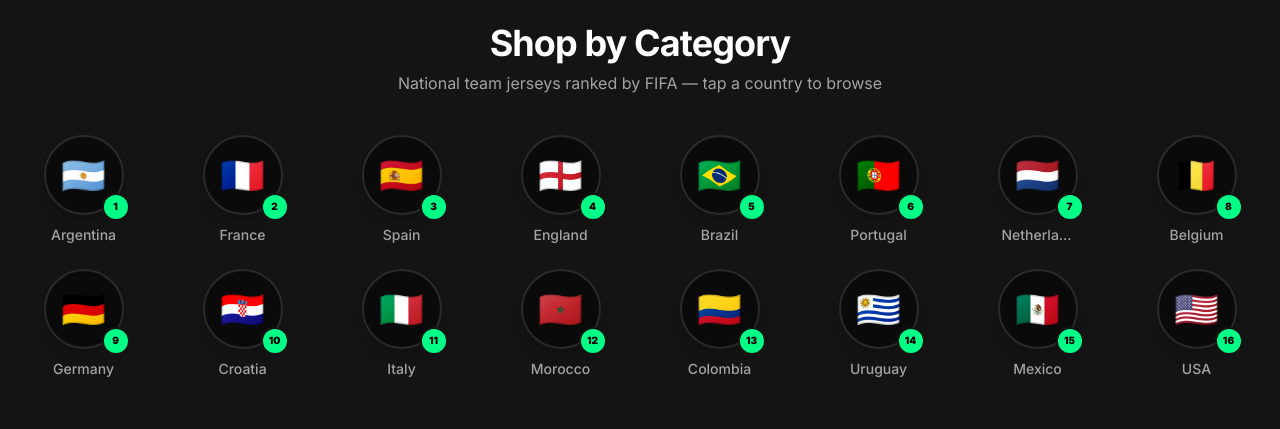
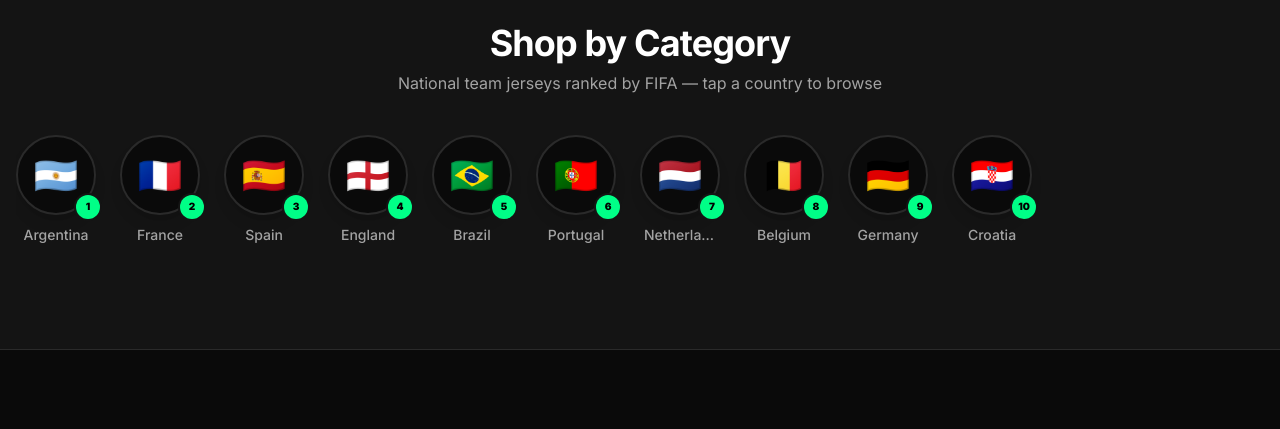
Before and after one commit to sportsexe7-wq/SPORTSEXES-Store, a React (Vite) app: page / in a window 1280 px wide. Shown: the part 1240-1669 px from the top of the page. Built offline with nearby package versions, Linux system fonts and the light colour scheme; no server answers.

Commit message:
Show top 10 countries in horizontal scrollable row
Co-Authored-By: Claude Sonnet 4.6 <noreply@anthropic.com>

```diff
--- a/src/components/home/ShopByCategorySection.tsx
+++ b/src/components/home/ShopByCategorySection.tsx
@@ -13,14 +13,15 @@ export function ShopByCategorySection() {
           </p>
         </div>
 
-        <div className="grid grid-cols-4 gap-6 sm:grid-cols-6 md:grid-cols-8 lg:grid-cols-8">
-          {FIFA_COUNTRIES.map((country, i) => (
+        <div className="scrollbar-hide flex gap-6 overflow-x-auto pb-2">
+          {FIFA_COUNTRIES.slice(0, 10).map((country, i) => (
             <motion.div
               key={country.slug}
               initial={{ opacity: 0, scale: 0.9 }}
               whileInView={{ opacity: 1, scale: 1 }}
               viewport={{ once: true }}
-              transition={{ delay: i * 0.03 }}
+              transition={{ delay: i * 0.05 }}
+              className="shrink-0"
             >
               <Link
                 to={`/category/${country.slug}`}
@@ -34,7 +35,7 @@ export function ShopByCategorySection() {
                     {country.rank}
                   </span>
                 </div>
-                <span className="max-w-[72px] truncate text-center text-xs font-medium text-text-muted transition-colors group-hover:text-white md:text-sm">
+                <span className="w-[72px] truncate text-center text-xs font-medium text-text-muted transition-colors group-hover:text-white md:text-sm">
                   {country.name}
                 </span>
               </Link>
```
